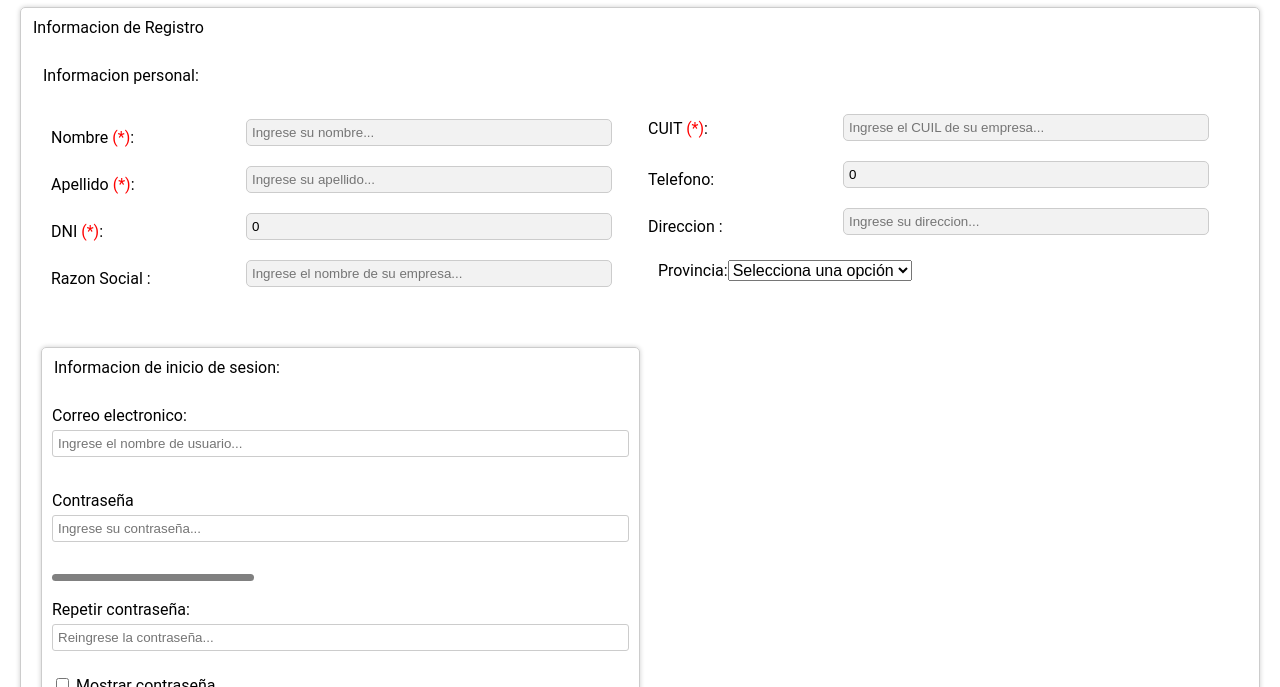
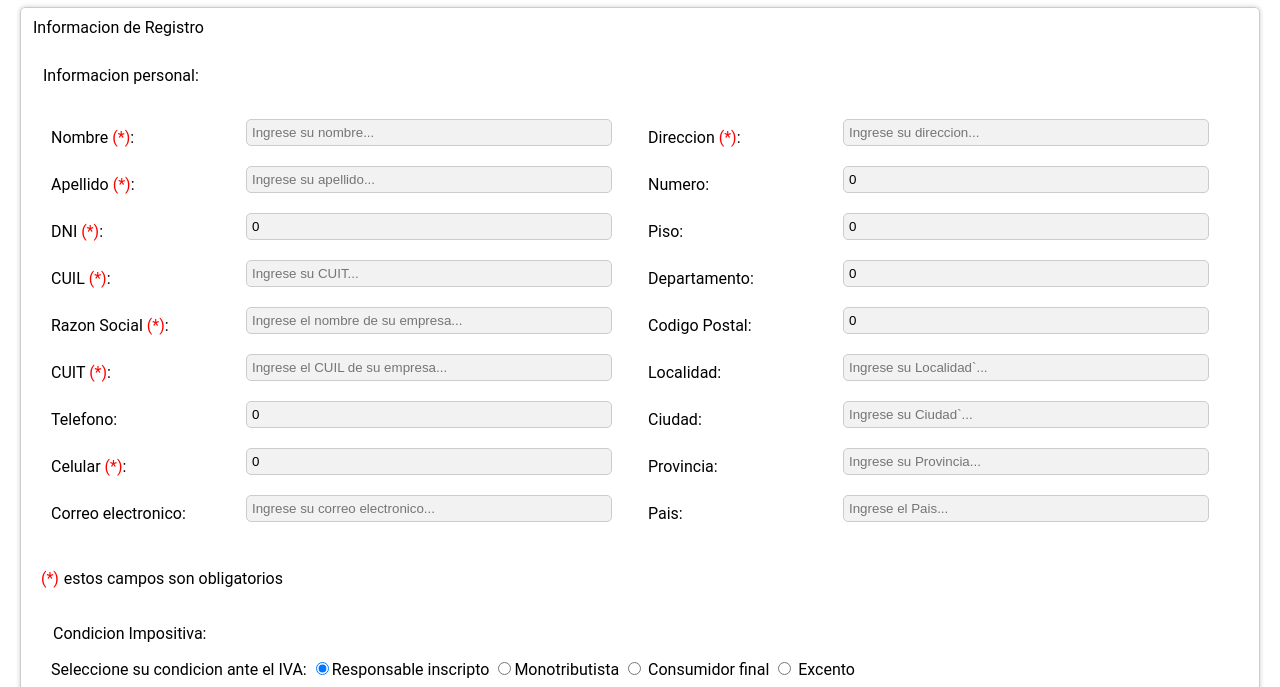
Before and after one commit to arielmfernandez/codo_a_codo, a plain HTML site: page frontend/registrocliente.html in a window 1280 px wide. Shown: the part 113-800 px from the top of the page. Drawn offline with nearby package versions, Linux system fonts and the light colour scheme; no server answers.

Commit message:
volvi algunos cmabios para atras

```diff
--- a/frontend/clientes.js
+++ b/frontend/clientes.js
@@ -3,49 +3,38 @@ const { createApp } = Vue
 createApp({
     data() {
         return {
-            usuarios: [],
-            url: 'https://martinezre.pythonanywhere.com/usuarios',
+            clientes: [],
+            url: 'https://martinezre.pythonanywhere.com/clientes',
             error: false,
             cargando: true,
-            dni: 0,
-            tel: 0,
-            nombre: "",
-            apellido: "",
-            mail: "",
-            usuario: "",
-            clave: "",
-            razonSocial: "",
-            direccion: "",
-            provincia: "",
-            cuit: "",
-
+            dni:0,
+            tel:0,
+            celular:0,
+            numero:0,
+            piso:0,
+            departamento:0,
+            codigoPostal:0,
+            nombre:"",
+            apellido:"",
+            mail:"",
+            usuario:"",
+            clave:"",
+            razonSocial:"",
+            direccion:"",
+            localidad:"",
+            ciudad:"",
+            provincia:"",
+            pais:"",
+            cuit:"",
+            cuil:""
         }
     },
     methods: {
-        validar() {
-            let usuario = document.getElementById("createUser");
-            let clave = document.getElementById("createPass");
-            let error = false;
-
-            document.getElementById("validateCreateUser").innerHTML = " ";
-            document.getElementById("validateCreatePass").innerHTML = " ";
-            if (usuario.value == "") {
-              document.getElementById("validateCreateUser").innerHTML = "Completar";
-              error = true;
-              usuario.focus();
-            }
-            if (clave.value.length < 8) {
-              document.getElementById("validateCreatePass").innerHTML = "Completar";
-              error = true;
-              clave.focus();
-            }
-            return !error;
-        },
         fetchData(url) {
             fetch(url)
                 .then(response => response.json())
                 .then(data => {
-                    this.usuarios = data;
+                    this.clientes = data;
                     this.cargando = false
                 })
                 .catch(err => {
@@ -53,8 +42,8 @@ createApp({
                     this.error = true
                 })
         },
-        eliminar(usuario) {
-            const url = 'https://martinezre.pythonanywhere.com/usuarios/' + usuario;
+        eliminar(cliente) {
+            const url = 'https://martinezre.pythonanywhere.com/clientes/' + cliente;
             var options = {
                 method: 'DELETE',
             }
@@ -65,22 +54,30 @@ createApp({
                 })
         },
         grabar() {
-            if (this.validar()) {
-                let usuario = {
-                    nombre: this.nombre,
-                    apellido: this.apellido,
-                    dni: this.dni,
-                    mail: this.mail,
-                    usuario: this.usuario,
-                    clave: this.clave,
-                    razonSocial: this.razonSocial,
-                    cuit: this.cuit,
-                    tel: this.tel,
-                    direccion: this.direccion,
-                    provincia: this.provincia,
+            let cliente = {
+                nombre:this.nombre,
+                apellido:this.apellido,
+                dni:this.dni,
+                mail:this.mail,
+                usuario:this.usuario,
+                clave:this.clave,
+                cuil:this.cuil,
+                razonSocial:this.razonSocial,
+                cuit:this.cuit,
+                tel:this.tel,
+                celular:this.celular,
+                direccion:this.direccion,
+                numero:this.numero,
+                piso:this.piso,
+                departamento:this.departamento,
+                codigoPostal:this.codigoPostal,
+                localidad:this.localidad,
+                ciudad:this.ciudad,
+                provincia:this.provincia,
+                pais:this.pais
             }
             var options = {
-                    body: JSON.stringify(usuario),
+                body:JSON.stringify(cliente),
                 method: 'POST',
                 headers: { 'Content-Type': 'application/json' },
                 redirect: 'follow'
@@ -94,12 +91,10 @@ createApp({
                     console.error(err);
                     alert("Error al Grabar")  // puedo mostrar el error tambien
                 })
-            } else {
-                alert("Por favor, completa los campos correctamente.");
         }
     },
 
     created() {
         this.fetchData(this.url)
     },
-    }}).mount('#app')
+}).mount('#app')
--- a/frontend/registrocliente.html
+++ b/frontend/registrocliente.html
@@ -6,9 +6,14 @@
 	<meta name="viewport" content="width=device-width, initial-scale=1.0">
 	<title>Don Eugenio</title>
 	<link rel="stylesheet" href="../css/style.css">
-	<link rel="stylesheet" href="https://cdnjs.cloudflare.com/ajax/libs/font-awesome/6.4.0/css/all.min.css"
+
+
+
+	<link rel="stylesheet"
+    href="https://cdnjs.cloudflare.com/ajax/libs/font-awesome/6.4.0/css/all.min.css"
     integrity="sha512-iecdLmaskl7CVkqkXNQ/ZH/XLlvWZOJyj7Yy7tcenmpD1ypASozpmT/E0iPtmFIB46ZmdtAc9eNBvH0H/ZpiBw=="
-		crossorigin="anonymous" referrerpolicy="no-referrer" />
+    crossorigin="anonymous"
+    referrerpolicy="no-referrer"/>
 
 
 </head>
@@ -28,8 +33,8 @@
 						<div class="customerForm">
 							<div class="form-field">
 								<label for="createName">Nombre <span class="required">(*)</span>:</label>
-								<input id="createName" type="text" name="createName" v-model="nombre"
-									placeholder="Ingrese su nombre..." required><br>
+								<input id="createName" type="text" name="createName" v-model="nombre" placeholder="Ingrese su nombre..."
+									required><br>
 							</div>
 							<div class="form-field">
 								<label for="createLastName">Apellido <span class="required">(*)</span>:</label>
@@ -38,12 +43,16 @@
 							</div>
 							<div class="form-field">
 								<label for="createDni">DNI <span class="required">(*)</span>:</label>
-								<input id="createDni" type="text" name="createDni" v-model="dni"
-									placeholder="Ingrese su DNI..." required><br>
+								<input id="createDni" type="text" name="createDni" v-model="dni" placeholder="Ingrese su DNI..."
+									required><br>
 							</div>
-
 							<div class="form-field">
-								<label for="createNameCompany">Razon Social <span class="required"></span>:</label>
+								<label for="createCuil">CUIL <span class="required">(*)</span>:</label>
+								<input id="createCuil" type="text" name="createCuil" v-model="cuil" placeholder="Ingrese su CUIT..."
+									required><br>
+							</div>
+							<div class="form-field">
+								<label for="createNameCompany">Razon Social <span class="required">(*)</span>:</label>
 								<input id="createNameCompany" type="text" name="createNameCompany" v-model="razonSocial"
 									placeholder="Ingrese el nombre de su empresa..." required><br>
 							</div>
@@ -57,80 +66,61 @@
 								<input id="createPhone" type="text" name="createPhone" v-model="tel"
 									placeholder="Ingrese su telefono de contacto..."><br>
 							</div>
-
-
 							<div class="form-field">
-								<label for="createNameAdress">Direccion <span class="required"></span>:</label>
+								<label for="createCellPhone">Celular <span class="required">(*)</span>:</label>
+								<input id="createCellPhone" type="text" name="createCellPhone" v-model="celular"
+									placeholder="Ingrese su Celular de contacto..." required><br>
+							</div>
+							<div class="form-field">
+								<label for="createMail">Correo electronico:</label>
+								<input id="createMail" type="text" name="createMail" v-model="mail"
+									placeholder="Ingrese su correo electronico..."><br>
+							</div>
+							<div class="form-field">
+								<label for="createNameAdress">Direccion <span class="required">(*)</span>:</label>
 								<input id="createNameAdress" type="text" name="createAdress" v-model="direccion"
 									placeholder="Ingrese su direccion..." required><br>
 							</div>
-
-							<div class="customer-segment">
-								<form>
-
-									<label for="create-segment">Provincia:</label>
-									<select id="opciones" name="opciones">
-										<option value="" disabled selected>Selecciona una opción</option>
-										<option value="opcion1">Buenos Aires</option>
-										<option value="opcion2">Catamarca</option>
-										<option value="opcion3">Chaco</option>
-										<option value="opcion4">Chubut</option>
-										<option value="opcion5">Cordoba</option>
-										<option value="opcion6">Corrientes</option>
-										<option value="opcion7">Entre Rios</option>
-										<option value="opcion8">Formosa</option>
-										<option value="opcion9">Jujuy</option>
-										<option value="opcion10">La Pampa</option>
-										<option value="opcion11">La Rioja</option>
-										<option value="opcion12">Mendoza</option>
-										<option value="opcion13">Misiones</option>
-										<option value="opcion14">Neuquen</option>
-										<option value="opcion15">Rio Negro</option>
-										<option value="opcion16">Salta</option>
-										<option value="opcion17">San Juan</option>
-										<option value="opcion18">San Luis</option>
-										<option value="opcion19">Santa Cruz</option>
-										<option value="opcion20">Santa Fe</option>
-										<option value="opcion21">Santiago del Estero</option>
-										<option value="opcion22">Tierra del Fuego</option>
-										<option value="opcion23">Tucuman</option>
-
-									</select><br>
-								</form>
+							<div class="form-field">
+								<label for="createNumber">Numero:</label>
+								<input id="createNumber" type="text" name="createNumber" v-model="numero"
+									placeholder="Ingrese el numero..."><br>
 							</div>
-
-
+							<div class="form-field">
+								<label for="createFloor">Piso:</label>
+								<input id="createFloor" type="text" name="createFloor" v-model="piso"
+									placeholder="Ingrese el piso..."><br>
 							</div>
-						<div class="sessionInfo">
-							<form>
-								<legend>Informacion de inicio de sesion:</legend><br>
-								<label for="createUser">Correo electronico:</label>
-								<input id="createUser" type="text" name="createUser" v-model="mail"
-									placeholder="Ingrese el nombre de usuario..." onblur="validateCreateUser()"><br>
-								<div id="validateCreateUser" style="color: red;"></div>
-								<label for="createPass">Contraseña</label>
-								<input id="createPass" type="password" name="createPass" v-model="clave"
-									placeholder="Ingrese su contraseña..." oninput="checkPasswordStrength()"
-									onblur="validateCreatePass()"><br>
-								<div class="password-strength">
-									<!-- <input type="password" id="createPassword" oninput="checkPasswordStrength()"> -->
-									<progress max="4" value="0" id="strengthBar"></progress>
-									<p id="strengthText"></p>
+							<div class="form-field">
+								<label for="createOffice">Departamento:</label>
+								<input id="createOffice" type="text" name="createOffice" v-model="departamento"
+									placeholder="Ingrese la oficcina o departamento..."><br>
 							</div>
-								<div id="validateCreatePass" style="color: red;"></div>
-								<label for="repeatPassword">Repetir contraseña:</label>
-								<input id="repeatPassword" type="password" name="repeatPassword" v-model="clave"
-									placeholder="Reingrese la contraseña..." onblur="validatePassword()"><br>
-								<div id="validatePassword" style="color: red;"></div>
-							</form>
-							<input type="checkbox" name="showPassCreate" value="show" onclick="showPasswordCreate()"> Mostrar
-							contraseña<br>
-
+							<div class="form-field">
+								<label for="createPostalCode">Codigo Postal:</label>
+								<input id="createPostalCode" type="text" name="createPostalCode" v-model="codigoPostal"
+									placeholder="Ingrese el CP..."><br>
 							</div>
-
-						<br>
+							<div class="form-field">
+								<label for="createTown">Localidad:</label>
+								<input id="createTown" type="text" name="createTown" v-model="localidad"
+									placeholder="Ingrese su Localidad`..."><br>
 							</div>
-
+							<div class="form-field">
+								<label for="createCity">Ciudad:</label>
+								<input id="createCity" type="text" name="createCity" v-model="ciudad"
+									placeholder="Ingrese su Ciudad`..."><br>
+							</div>
+							<div class="form-field">
+								<label for="createState">Provincia:</label>
+								<input id="createState" type="text" name="createState" v-model="provincia"
+									placeholder="Ingrese su Provincia..."><br>
+							</div>
+							<div class="form-field">
+								<label for="createCountry">Pais:</label>
+								<input id="createCountry" type="text" name="createCountry" v-model="pais"
+									placeholder="Ingrese el Pais..."><br>
+							</div>
 						</div>
 						<div>
 							<p><span class="required">(*)</span> <span class="required-text">estos campos son
@@ -143,7 +133,7 @@
 								inscripto
 								<input type="radio" name="condicionIVA" value="monotributista">Monotributista
 								<input type="radio" name="condicionIVA" value="consumidorFinal"> Consumidor final
-					<input type="radio" name="condicionIVA" value="excento"> Exento
+								<input type="radio" name="condicionIVA" value="excento"> Excento
 							</p><br>
 						</div>
 					</div>
@@ -165,9 +155,32 @@
 					ofertas y promociones<br>
 				</form>
 			</div>
-
+			<div class="sessionInfo">
+				<form>
+					<legend>Informacion de inicio de sesion:</legend><br>
+					<label for="createUser">Correo electronico:</label>
+					<input id="createUser" type="text" name="createUser" v-model="mail" placeholder="Ingrese el nombre de usuario..."
+						onblur="validateCreateUser()"><br>
+					<div id="validateCreateUser" style="color: red;">&nbsp;</div>
+					<label for="createPass">Contraseña</label>
+					<input id="createPass" type="password" name="createPass" v-model="clave" placeholder="Ingrese su contraseña..."
+						oninput="checkPasswordStrength()" onblur="validateCreatePass()"><br>
+					<div class="password-strength">
+						<!-- <input type="password" id="createPassword" oninput="checkPasswordStrength()"> -->
+						<progress max="4" value="0" id="strengthBar"></progress>
+						<p id="strengthText"></p>
+					</div>
+					<div id="validateCreatePass" style="color: red;">&nbsp;</div>
+					<label for="repeatPassword">Repetir contraseña:</label>
+					<input id="repeatPassword" type="password" name="repeatPassword" v-model="clave" placeholder="Reingrese la contraseña..."
+						onblur="validatePassword()"><br>
+					<div id="validatePassword" style="color: red;">&nbsp;</div>
+				</form>
+				<input type="checkbox" name="showPassCreate" value="show" onclick="showPasswordCreate()"> Mostrar
+				contraseña<br>
 				<div>
 					<button id="registerButton" v-on:click="grabar()" onclick="createUser()">Crear usuario</button>
+				</div>
 			</div>
 	</main>
 
--- a/js/validate.js
+++ b/js/validate.js
@@ -143,7 +143,7 @@ function validate_login(){
   }
 
   function goToRegister() {
-    window.location.href = "../../frontend/registrocliente.html";
+    window.location.href = "../../customer/account/create.html";
   }
 
   // validacion formularios create.html
```
Lines whose indentation alone changed are shown as unchanged.
